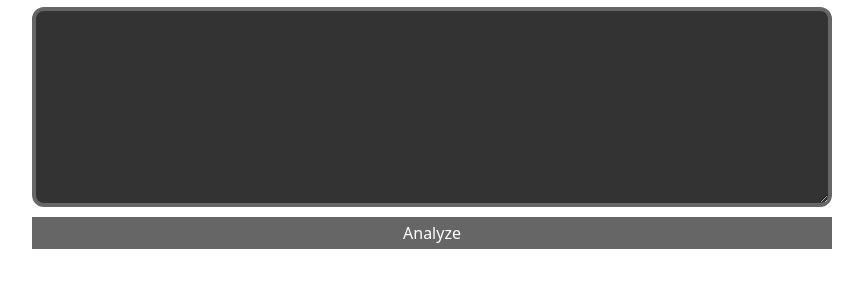
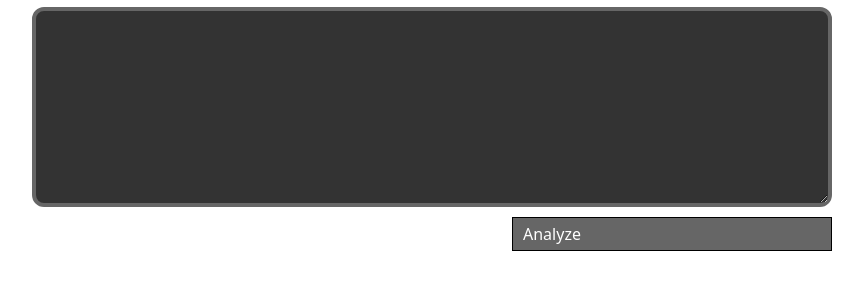
Before and after one commit to uribeAC/w1-text-analyzer, a website with bundled scripts: page public/index.html in a window 1280 px wide. Shown: the part 111-400 px from the top of the page, without its empty margins (208-1071 px from the left). Built offline with nearby package versions, Linux system fonts and the light colour scheme.

Commit message:
Add styles to button and when hover & disabled

```diff
--- a/public/styles/styles.css
+++ b/public/styles/styles.css
@@ -59,6 +59,24 @@ ul {
   background-color: #666;
   color: #fff;
   padding: 5px 10px;
+  width: 320px;
+  display: flex;
+  flex-direction: row;
+  border: solid;
+  border-width: 1px;
+  border-color: black;
+  align-self: flex-end;
+  cursor: pointer;
+
+  &:hover {
+    opacity: 0.75;
+    color: black;
+  }
+
+  &:disabled {
+    opacity: 0.3;
+    cursor: not-allowed;
+  }
 }
 
 .container {
@@ -113,6 +131,7 @@ ul {
   display: flex;
   flex-direction: row;
   gap: 10px;
+
   input {
     width: 110px;
   }
```
